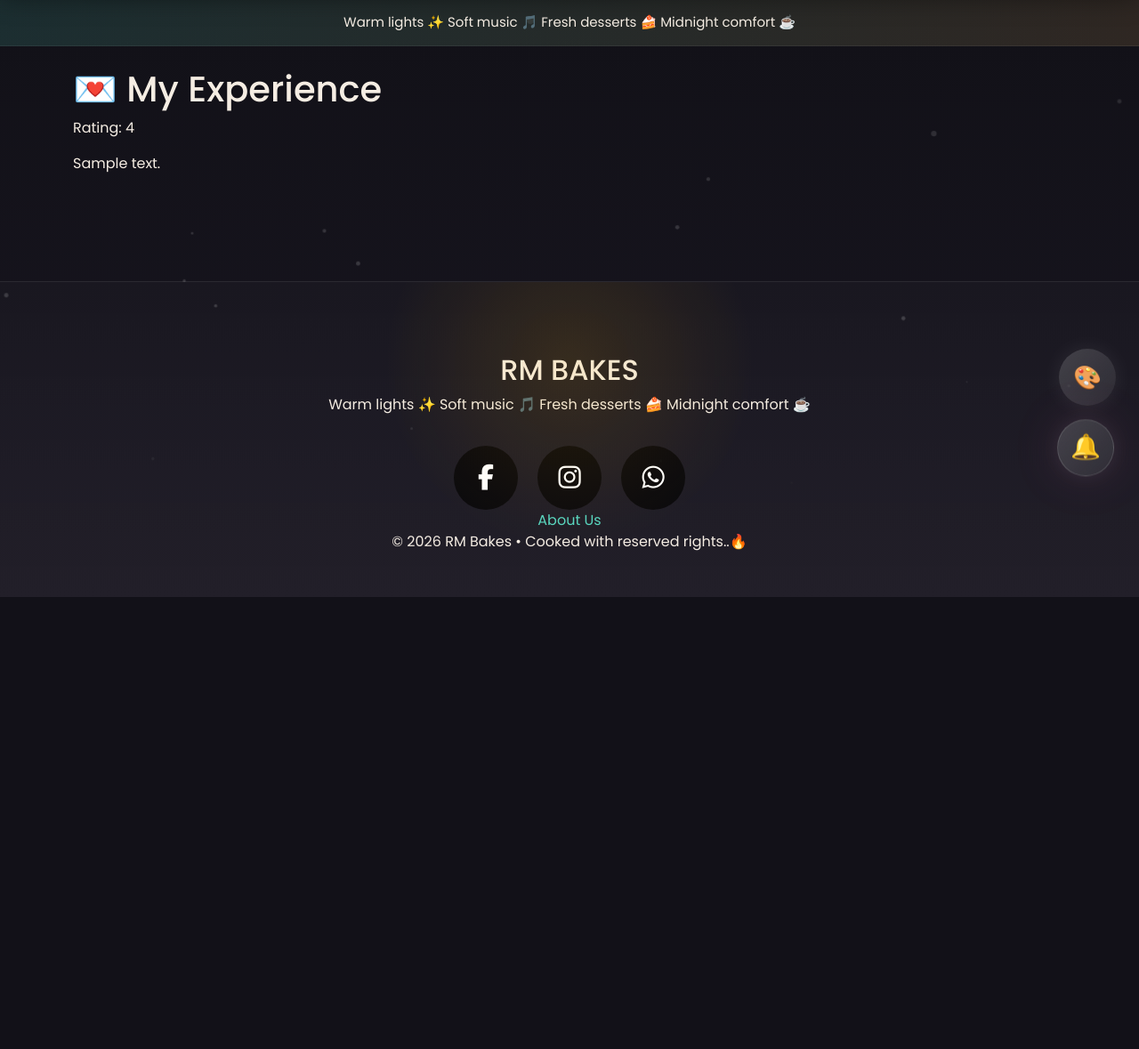
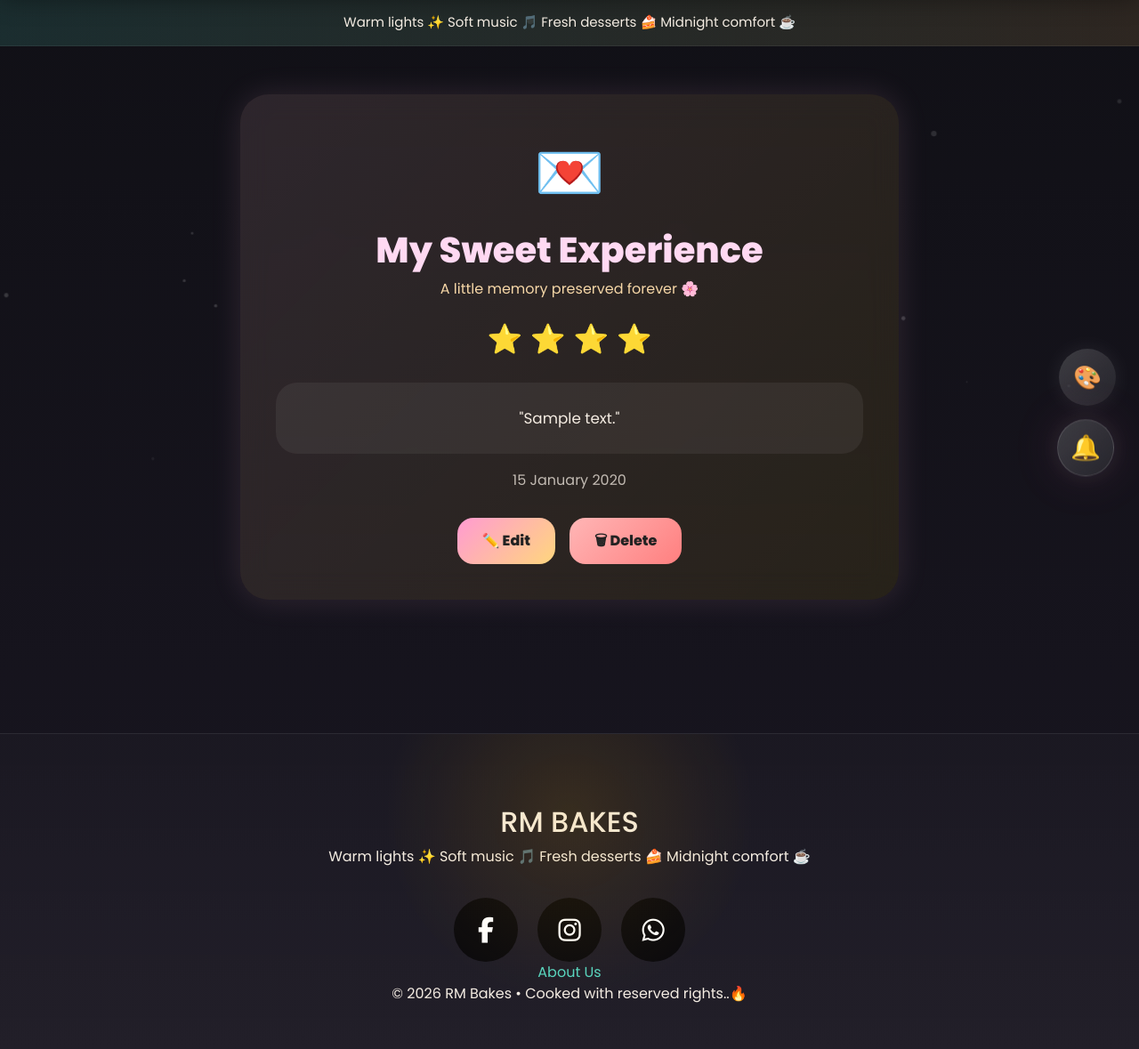
Before and after one commit to adminrmbakes-design/rm-bakes, a Flask app: page /my-review/1 in a window 1280 px wide. Shown: the part 234-1413 px from the top of the page at 89% size. Before the commit the page ends 905 px from the top, so only its background shows below. Run offline with Flask 3, Linux system fonts and the light colour scheme; a user stored in the database is signed in; tables that the repository leaves empty hold one stand-in row (values such as "Sample post"); some libraries are stand-ins or nearby versions.

Commit message:
Update my_review.html

```diff
--- a/templates/my_review.html
+++ b/templates/my_review.html
@@ -2,15 +2,228 @@
 
 {% block content %}
 
-<h1>💌 My Experience</h1>
+<div class="review-memory-page">
 
-<p>
-Rating:
-{{ review.rating }}
-</p>
+    <div class="memory-card">
 
-<p>
-{{ review.review_text }}
-</p>
+        <div class="memory-icon">
+
+            💌
+
+        </div>
+
+        <h1 class="memory-title">
+
+            My Sweet Experience
+
+        </h1>
+
+        <p class="memory-subtitle">
+
+            A little memory preserved forever 🌸
+
+        </p>
+
+        <div class="rating-display">
+
+            {% for i in range(review.rating) %}
+
+                ⭐
+
+            {% endfor %}
+
+        </div>
+
+        <div class="review-text-card">
+
+            "{{ review.review_text }}"
+
+        </div>
+
+        <div class="review-date">
+
+            {{ review.created_at.strftime(
+                "%d %B %Y"
+            ) }}
+        </div>
+
+        <div class="review-actions">
+
+            <a
+                href="{{ url_for(
+                    'review.edit_review',
+                    review_id=review.review_id
+                ) }}"
+                class="memory-btn"
+            >
+
+                ✏️ Edit
+
+            </a>
+
+            <a
+                href="{{ url_for(
+                    'review.delete_review',
+                    review_id=review.review_id
+                ) }}"
+                class="memory-btn delete-btn"
+                onclick="
+                    return confirm(
+                    'Delete this memory?'
+                    );
+                "
+            >
+
+                🗑 Delete
+
+            </a>
+
+        </div>
+
+    </div>
+
+</div>
+
+
+<style>
+
+
+.review-memory-page{
+
+    max-width:800px;
+
+    margin:auto;
+
+    padding:30px;
+
+}
+
+.memory-card{
+
+    background:
+        linear-gradient(
+            135deg,
+            rgba(255,192,203,0.12),
+            rgba(255,215,0,0.08)
+        );
+
+    border-radius:32px;
+
+    padding:40px;
+
+    text-align:center;
+
+    backdrop-filter:blur(16px);
+
+    box-shadow:
+        0 0 35px
+        rgba(255,180,220,0.12);
+
+}
+
+.memory-icon{
+
+    font-size:4rem;
+
+    margin-bottom:15px;
+
+}
+
+.memory-title{
+
+    color:#ffd9f2;
+
+    font-weight:900;
+
+}
+
+.memory-subtitle{
+
+    color:#f6d7a7;
+
+}
+
+.rating-display{
+
+    font-size:2rem;
+
+    margin:20px 0;
+
+}
+
+.review-text-card{
+
+    background:
+        rgba(255,255,255,0.06);
+
+    padding:25px;
+
+    border-radius:24px;
+
+    margin-top:25px;
+
+    font-size:1.05rem;
+
+    line-height:1.8;
+
+}
+
+.review-date{
+
+    margin-top:18px;
+
+    opacity:0.75;
+
+}
+
+.review-actions{
+
+    display:flex;
+
+    gap:16px;
+
+    justify-content:center;
+
+    margin-top:30px;
+
+}
+
+.memory-btn{
+
+    text-decoration:none;
+
+    padding:14px 28px;
+
+    border-radius:18px;
+
+    background:
+        linear-gradient(
+            135deg,
+            #ff9bd2,
+            #ffd67d
+        );
+
+    color:#222;
+
+    font-weight:800;
+
+}
+
+.delete-btn{
+
+    background:
+        linear-gradient(
+            135deg,
+            #ffb6b6,
+            #ff7f7f
+        );
+
+}
+
+
+
+</style>
+
+
 
 {% endblock %}
```
